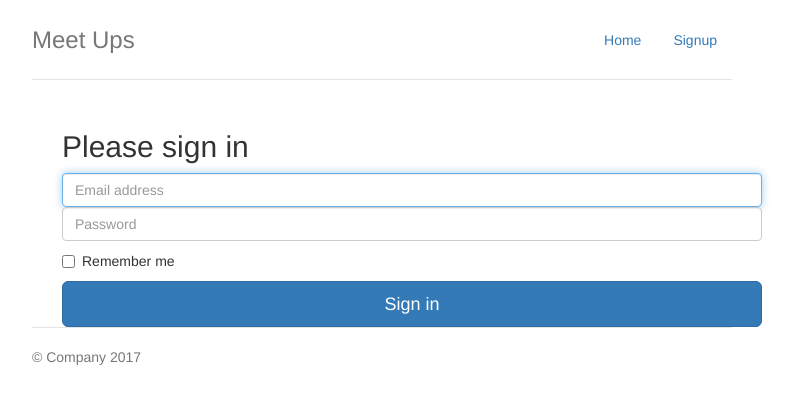
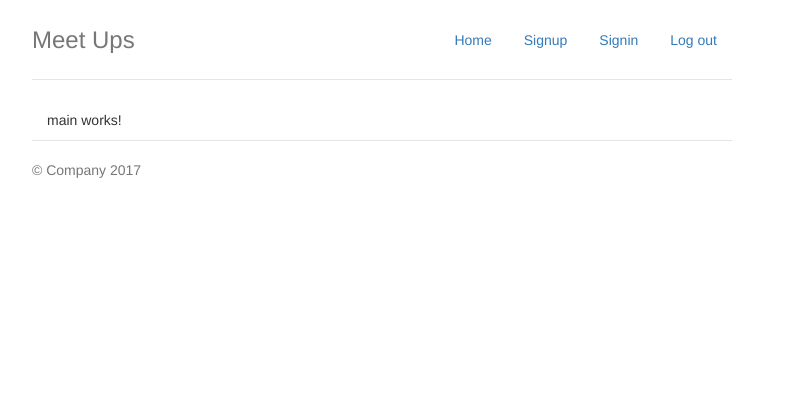
Before and after one commit to alias-artisoy/Angular-2-Basic-CRUD-using-JWT-authentication, an Angular app: page / in a window 1280 px wide. Shown: the top 404 px of the page, without its empty margins (258-1056 px from the left). Built offline with nearby package versions, Linux system fonts and the light colour scheme.

Commit message:
Add main and logout page, also fixed the navbar.

```diff
--- a/src/app/app.module.ts
+++ b/src/app/app.module.ts
@@ -10,6 +10,7 @@ import { routing } from './app.routing';
 import { NavbarComponent } from './navbar/navbar.component';
 import { AuthService } from "./services/auth.service";
 import { HomeComponent } from './home/home.component';
+import { MainComponent } from './main/main.component';
 
 @NgModule({
   declarations: [
@@ -17,7 +18,8 @@ import { HomeComponent } from './home/home.component';
     SigninComponent,
     SignupComponent,
     NavbarComponent,
-    HomeComponent
+    HomeComponent,
+    MainComponent
 
   ],
   imports: [
--- a/src/app/app.routing.ts
+++ b/src/app/app.routing.ts
@@ -4,12 +4,14 @@ import { ModuleWithProviders } from "@angular/core";
 import { SigninComponent } from './signin/signin.component';
 import { SignupComponent } from './signup/signup.component';
 import { HomeComponent } from './home/home.component';
+import { MainComponent } from './main/main.component';
 
 
 const APP_ROUTES: Routes = [
-    { path: '', component:SigninComponent},
+    { path: 'signin', component:SigninComponent},
     { path: 'signup', component:SignupComponent},
-    { path: 'home', component:HomeComponent}
+    { path: 'home', component:HomeComponent},
+    { path: '', component:MainComponent}
 ];
 
 export const routing: ModuleWithProviders = RouterModule.forRoot(APP_ROUTES);
--- /dev/null
+++ b/src/app/main/main.component.html
@@ -0,0 +1,3 @@
+<p>
+  main works!
+</p>
--- /dev/null
+++ b/src/app/main/main.component.ts
@@ -0,0 +1,15 @@
+import { Component, OnInit } from '@angular/core';
+
+@Component({
+  selector: 'app-main',
+  templateUrl: './main.component.html',
+  styleUrls: ['./main.component.css']
+})
+export class MainComponent implements OnInit {
+
+  constructor() { }
+
+  ngOnInit() {
+  }
+
+}
--- a/src/app/navbar/navbar.component.html
+++ b/src/app/navbar/navbar.component.html
@@ -1,8 +1,10 @@
 <div class="container">
   <div class="header">
     <ul class="nav nav-pills pull-right">
-      <li><a routerLink="/" routerLinkActive="active">Home</a></li>
+      <li><a routerLink="/home" routerLinkActive="active">Home</a></li>
       <li><a routerLink="/signup" routerLinkActive="active">Signup</a></li>
+      <li><a routerLink="/signin" routerLinkActive="active">Signin</a></li>
+      <li><a routerLink="" routerLinkActive="active">Log out</a></li>
     </ul>
     <h3 class="text-muted">Meet Ups</h3>
   </div>
--- a/src/app/services/auth.service.ts
+++ b/src/app/services/auth.service.ts
@@ -13,7 +13,7 @@ export class AuthService{
         {headers: new Headers({'X-Requested-With': 'XMLHttpRequest'})})
         .map((response: Response) => <any[]>response.json())
             .do(data => console.log('All: ' + JSON.stringify(data)))
-            .catch(this.handleError);;
+            .catch(this.handleError);
     }
 
     private handleError(error: Response) {
--- a/src/app/signup/signup.component.ts
+++ b/src/app/signup/signup.component.ts
@@ -16,18 +16,15 @@ export class SignupComponent implements OnInit {
               private _router: Router,) { }
 
   ngOnInit() {
-
   }
 
   onSignup(form: NgForm){
     this._authService.signup(form.value.username,form.value.email,form.value.password )
     .subscribe(response => {
       alert(response.msg);
-
       this._router.navigate(['home']);
     },
       error => this.errorMessage = <any>error);
-
   }
 
 }
```
Also changed, not shown: src/app/main/main.component.css (added), 1 other file (tests, documents, lock files or other folders).
